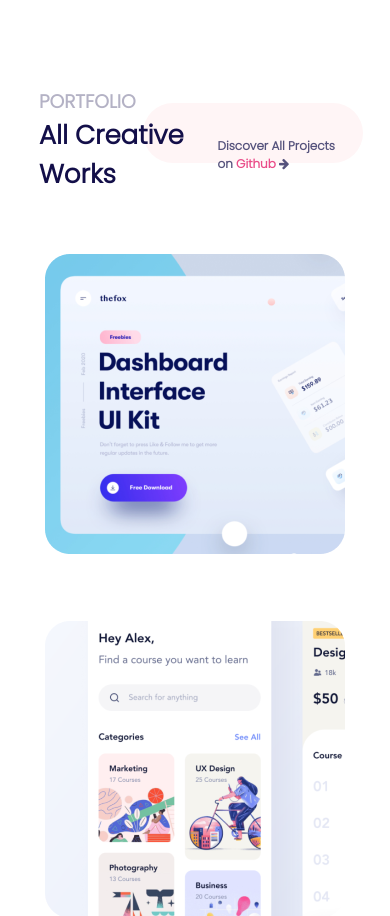
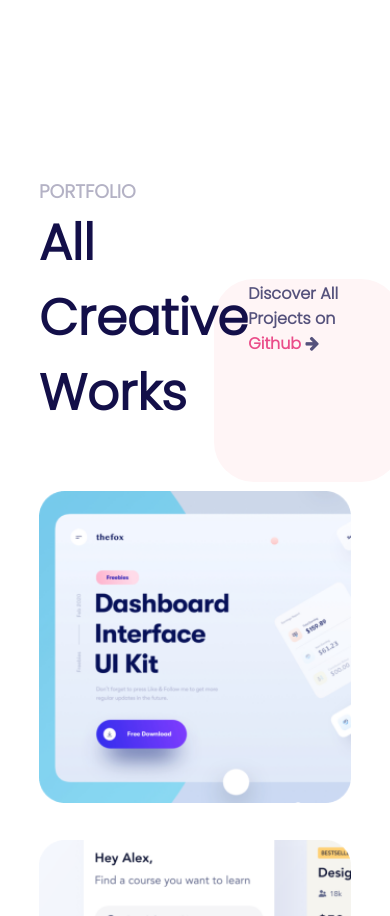
Before and after one commit to thanhle36668/Portfoli-Flexbox---Gird-, a plain HTML site: page index.html in a window 390 px wide. Shown: the part 2331-3247 px from the top of the page. Drawn offline with Linux system fonts and the light colour scheme.

Commit message:
update final

```diff
--- a/index.html
+++ b/index.html
@@ -282,6 +282,16 @@
     <section class="copyright container">
         <h3></h3>
     </section>
+
+    <!--JS-->
+    <script>
+        let toggleBtn = document.querySelector('.toggle-btn')
+        let navbar = document.querySelector('.navbar')
+
+        toggleBtn.addEventListener('click', () => {
+            navbar.classList.toggle('active-navbar-mobile')
+        })
+    </script>
 </body>
 
 </html>
--- a/mobile.css
+++ b/mobile.css
@@ -32,6 +32,10 @@
         margin-top: 30px;
     }
 
+    .active-navbar-mobile {
+        display: flex;
+    }
+
     /** Header **/
     header .row .col-1 h1 {
         font-size: 30px;
@@ -40,6 +44,11 @@
     .header {
         height: 100%;
         margin-top: 60px;
+    }
+
+    .header .cricle {
+        top: -5%;
+        right: -42%;
     }
 
     .header .row {
@@ -78,46 +87,28 @@
 
 
     /** Portfolio **/
-    .portfolio {
-        margin-top: 60px;
-    }
-
     .portfolio .rectangle {
-        width: 220px;
-        height: 60px;
-        top: 16px;
-        right: -12px;
-    }
-
-    .portfolio .title .cta-title h1 {
-        font-size: 26px;
-        margin-right: 20px;
-    }
-
-    .portfolio .title .cta-title h4 {
-        font-size: 12px;
+        width: 60%;
+        height: 10%;
+        top: 5%;
+        right: -16%;
     }
 
     .portfolio .grid-wrapper {
         grid-template-columns: repeat(auto-fit, minmax(250px, auto));
-        gap: 60px;
+        gap: 30px;
     }
 
-    .portfolio .grid-wrapper .grid-box {
-        margin: 0 auto;
-    }
-
-    .portfolio .grid-wrapper .grid-box:hover {
-        border-radius: 10px;
-        box-shadow: 30px 0px 30px 0px rgb(153, 151, 151);
+    .portfolio .grid-wrapper img {
+        width: 100%;
     }
 
     .portfolio .grid-wrapper .grid-box .hover {
-        top: 16%;
+        width: 92%;
         left: 6%;
-        width: 90%;
-        height: 58%;
+        top: 20%;
     }
+
 
     /** Testimonials **/
     .testimonials .grid-wrapper .grid-box {
```
Also changed, not shown: index.css (line endings or trailing spaces).
